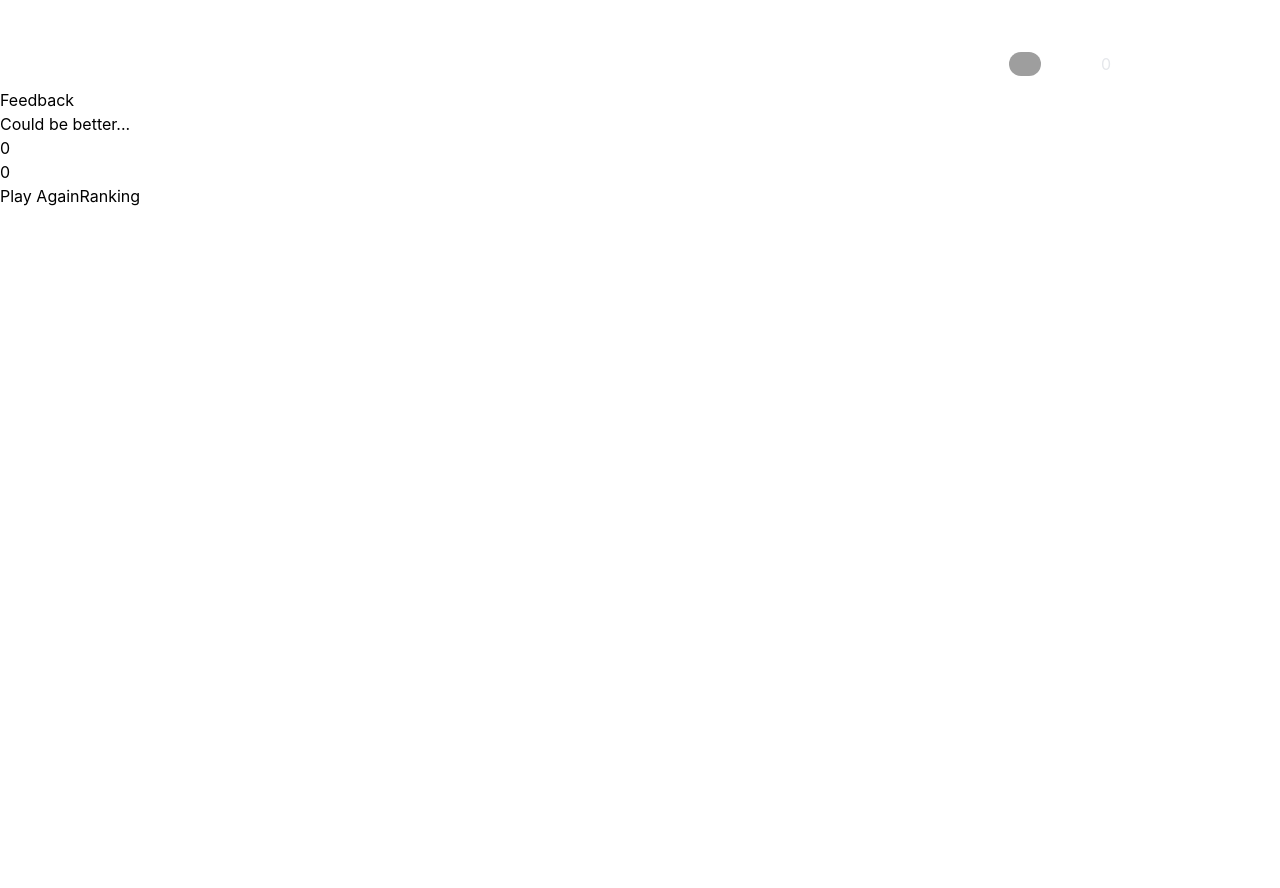
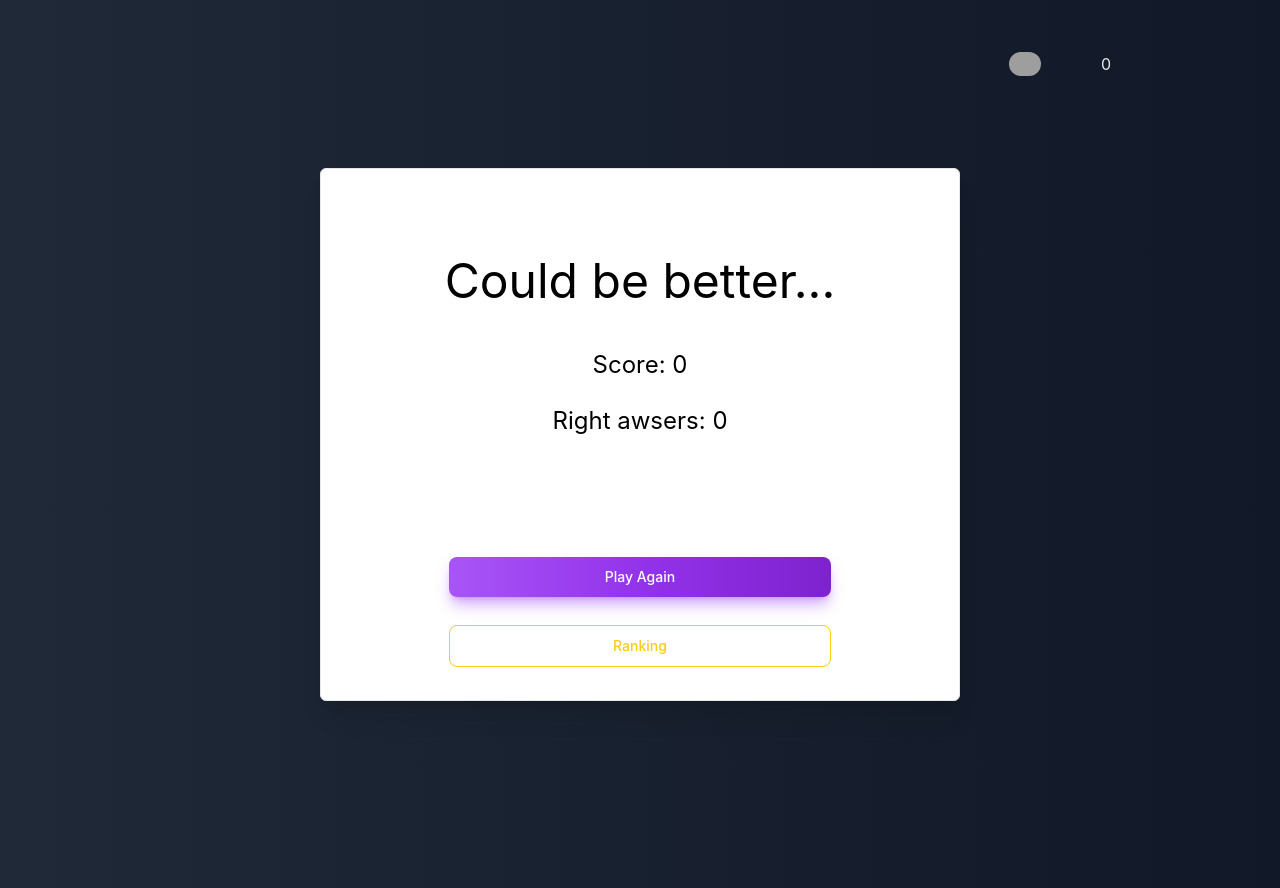
Before and after one commit to aryherton/Project-Trivia, a React (Create React App) app: page /feedback in a window 1280 px wide. Before the commit the page ends 800 px from the top, so only its background shows below. Built offline with nearby package versions, Linux system fonts and the light colour scheme; grey boxes are pictures that could not be loaded.

Commit message:
feedback page ok

```diff
--- a/src/pages/Feedback.jsx
+++ b/src/pages/Feedback.jsx
@@ -17,29 +17,58 @@ class Feedback extends Component {
   render() {
     const { history, score, assertions } = this.props;
     return (
-      <div>
+      <div className="bg-gradient-to-r from-gray-800 to-gray-900">
         <Header />
-        <h1>Feedback</h1>
-        <div data-testid="feedback-text">{this.getMessage(assertions)}</div>
-        <div data-testid="feedback-total-score">
+        <div className="flex h-screen place-content-center">
+          <div
+            className="bg-white shadow-xl
+           rounded-md border place-content-center p-12 m-20 h-4/6 w-2/4 "
+          >
+            <div className="flex place-content-center text-center" />
+            <div
+              className="flex-col h-auto text-center
+              p-70 leading-10"
+            >
+              <h1 className="text-5xl p-10" data-testid="feedback-text">{this.getMessage(assertions)}</h1>
+              <div className="text-2xl leading-10" data-testid="feedback-total-score">
+                Score:
+                {' '}
                 { score }
               </div>
-        <div data-testid="feedback-total-question">{ assertions }</div>
-        <div>
+              <div className="text-2xl p-5" data-testid="feedback-total-question">
+                Right awsers:
+                {' '}
+                { assertions }
+              </div>
+            </div>
+            <div className="m-20">
               <button
+                className="w-full mt-5 text-white bg-gradient-to-r from-purple-500
+              via-purple-600 to-purple-700 hover:bg-gradient-to-br focus:ring-4
+              focus:ring-purple-300 dark:focus:ring-purple-800 shadow-lg
+              shadow-purple-500/50 dark:shadow-lg dark:shadow-purple-800/80
+              font-medium rounded-lg text-sm px-5 py-2.5 text-center mr-2 mb-2"
                 data-testid="btn-play-again"
                 type="button"
                 onClick={ () => history.push('/') }
               >
                 Play Again
               </button>
+              <div />
               <button
+                className="w-full mt-5 text-yellow-400 hover:text-white border
+              border-yellow-400 hover:bg-yellow-500 focus:ring-4 focus:ring-yellow-300
+              font-medium rounded-lg text-sm px-5 py-2.5 text-center mr-2 mb-2
+              dark:border-yellow-300 dark:text-yellow-300 dark:hover:text-white
+              dark:hover:bg-yellow-400 dark:focus:ring-yellow-900"
                 data-testid="btn-ranking"
                 type="button"
                 onClick={ () => history.push('/ranking') }
               >
                 Ranking
               </button>
+            </div>
+          </div>
         </div>
       </div>
     );
```
Also changed, not shown: 1 other file (tests, documents, lock files or other folders). Lines whose indentation alone changed are shown as unchanged.
